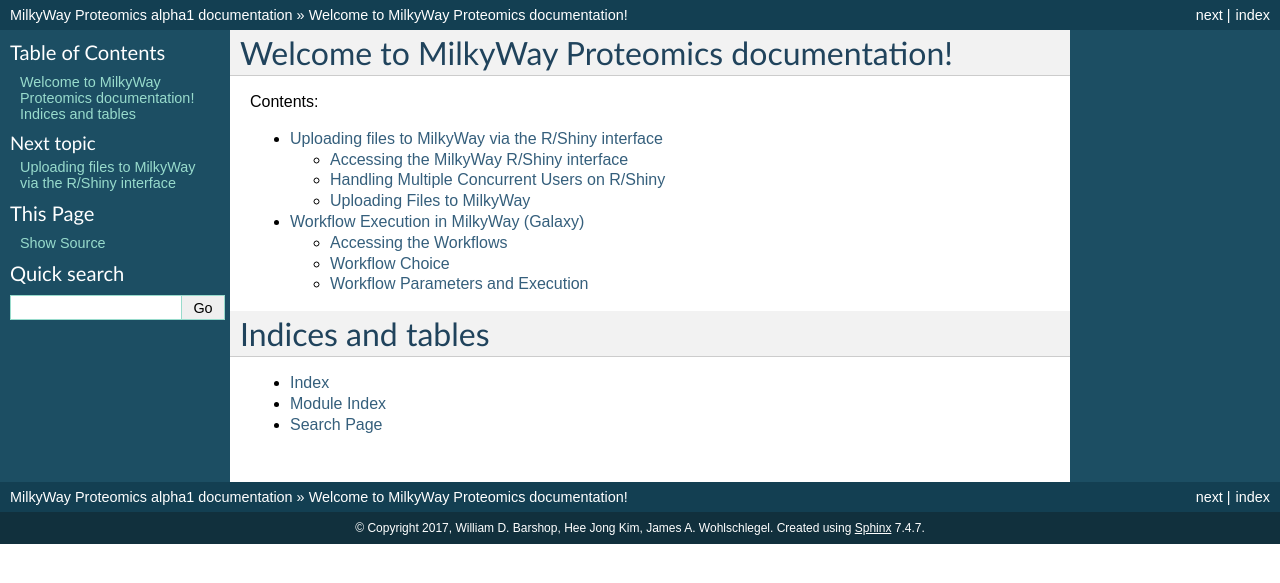
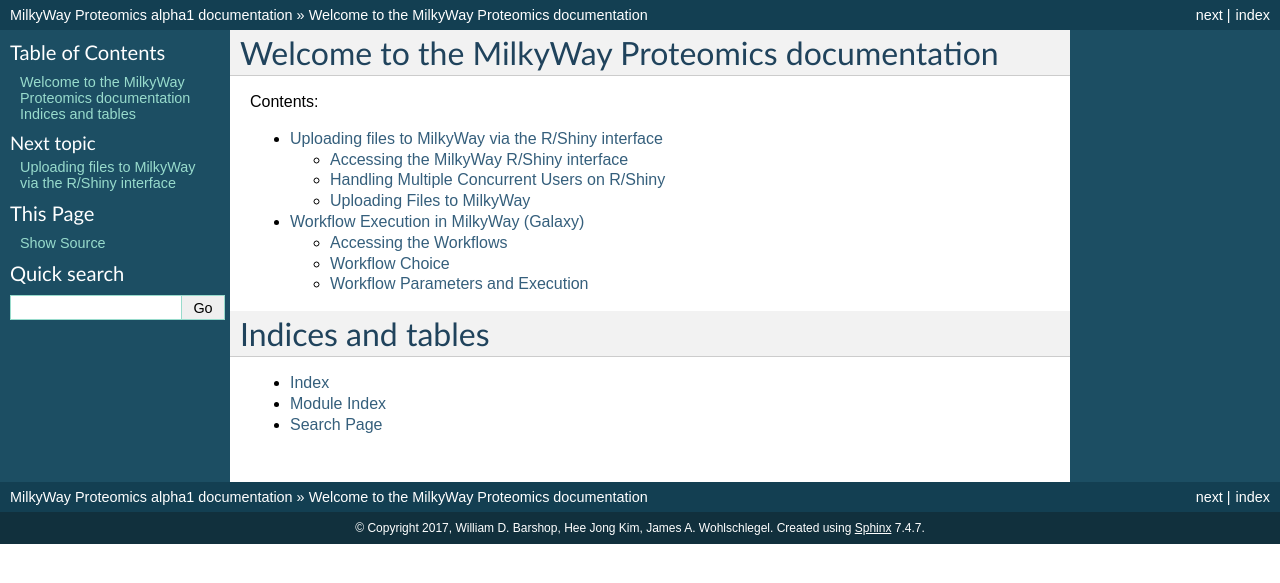
Before and after one commit to williambarshop/milkyway_compose, a Sphinx documentation site: the page built from docs/index.rst, in a window 1280 px wide. Shown: the top 583 px of the page. Built offline with Sphinx 7.4.7, drawn with Linux system fonts in a browser that asks for light colours; some of the changed lines change nothing that is shown.

Commit message:
small changes on index...

```diff
--- a/docs/index.rst
+++ b/docs/index.rst
@@ -1,9 +1,7 @@
 .. MilkyWay Proteomics Documentation documentation master file, created by
    sphinx-quickstart on Wed Nov  8 15:59:51 2017.
-   You can adapt this file completely to your liking, but it should at least
-   contain the root `toctree` directive.
 
-Welcome to MilkyWay Proteomics documentation!
+Welcome to the MilkyWay Proteomics documentation
 =============================================================
 
 .. toctree::
@@ -11,6 +9,7 @@
    :caption: Contents:
 
    uploading-files
+
    workflow-execution
 
 
```
